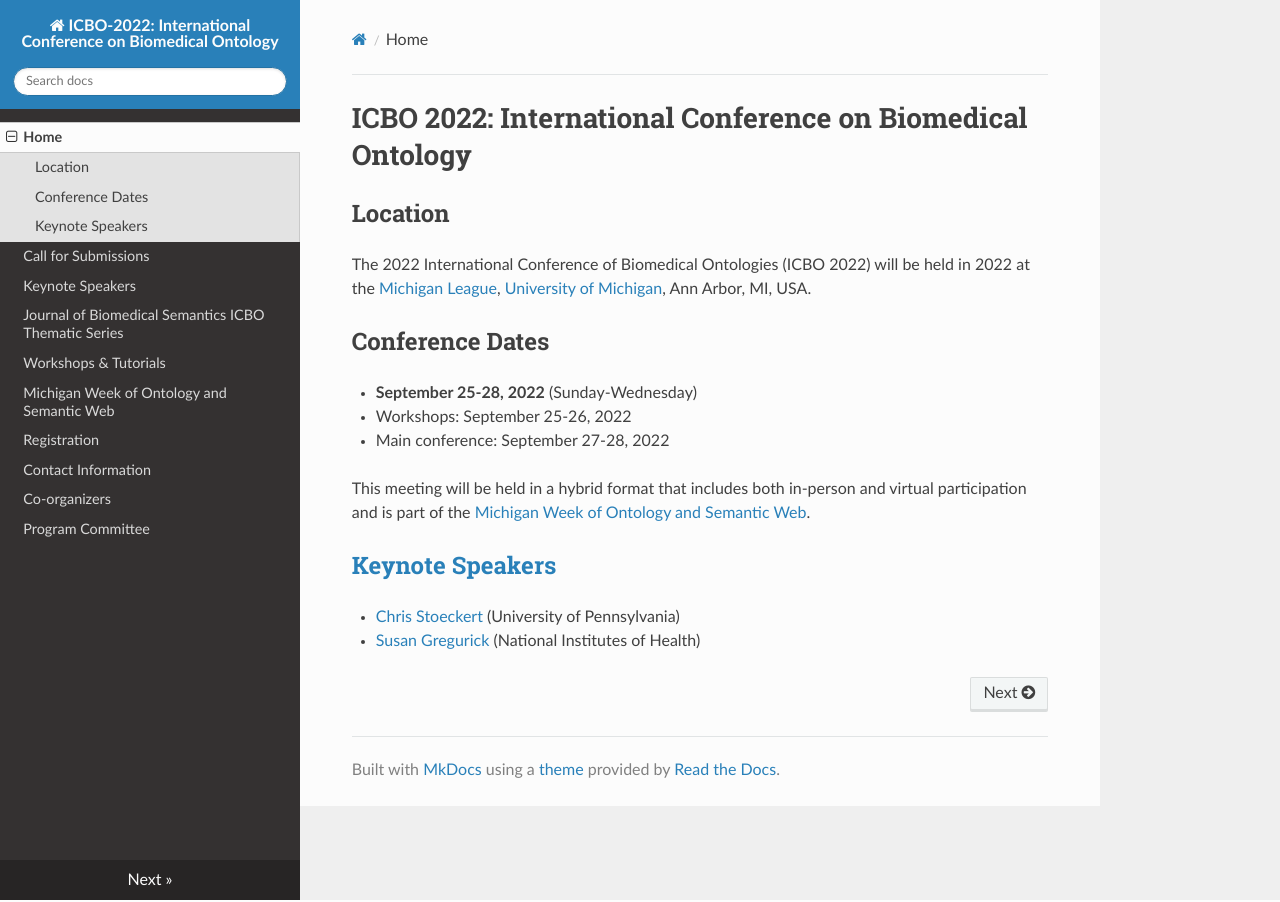
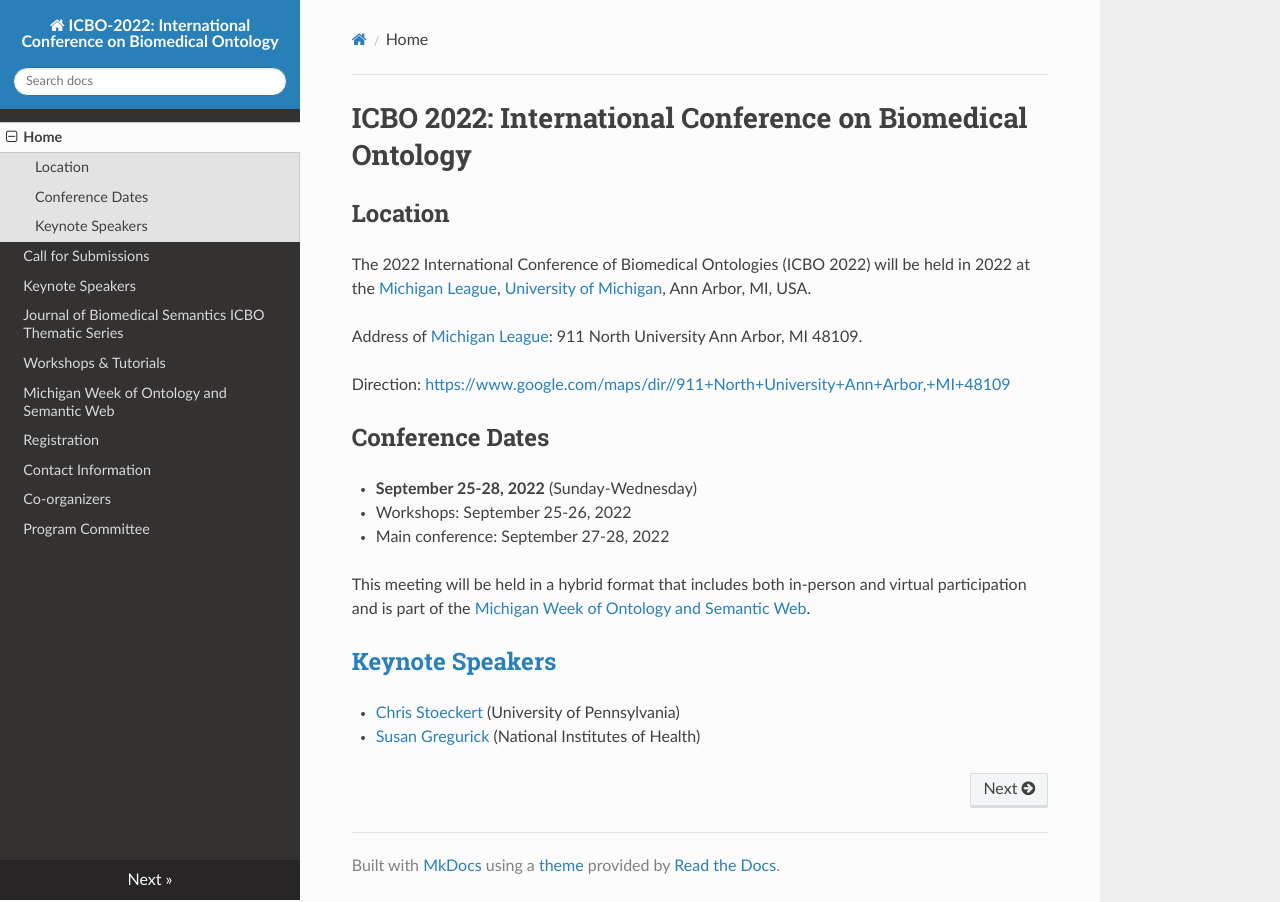
Before and after one commit to johnbeve/BFO-Organization, an MkDocs documentation site: the page built from docs/index.md, in a window 1280 px wide. Built offline with MkDocs 1.6.1, drawn with Linux system fonts in a browser that asks for light colours; nearby versions of some CDN libraries.

Commit message:
Update index.md

```diff
--- a/docs/index.md
+++ b/docs/index.md
@@ -3,6 +3,11 @@
 ## Location
 
 The 2022 International Conference of Biomedical Ontologies (ICBO 2022) will be held in 2022 at the [Michigan League](https://uunions.umich.edu/league/), [University of Michigan](https://umich.edu/), Ann Arbor, MI, USA.
+
+Address of [Michigan League](https://uunions.umich.edu/league/):
+911 North University Ann Arbor, MI 48109.
+
+Direction: [https://www.google.com/maps/dir//911+North+University+Ann+Arbor,+MI+48109](https://www.google.com/maps/dir//911+North+University+Ann+Arbor,+MI+48109)
 
 ## Conference Dates
 - **September 25-28, 2022** (Sunday-Wednesday)
```
